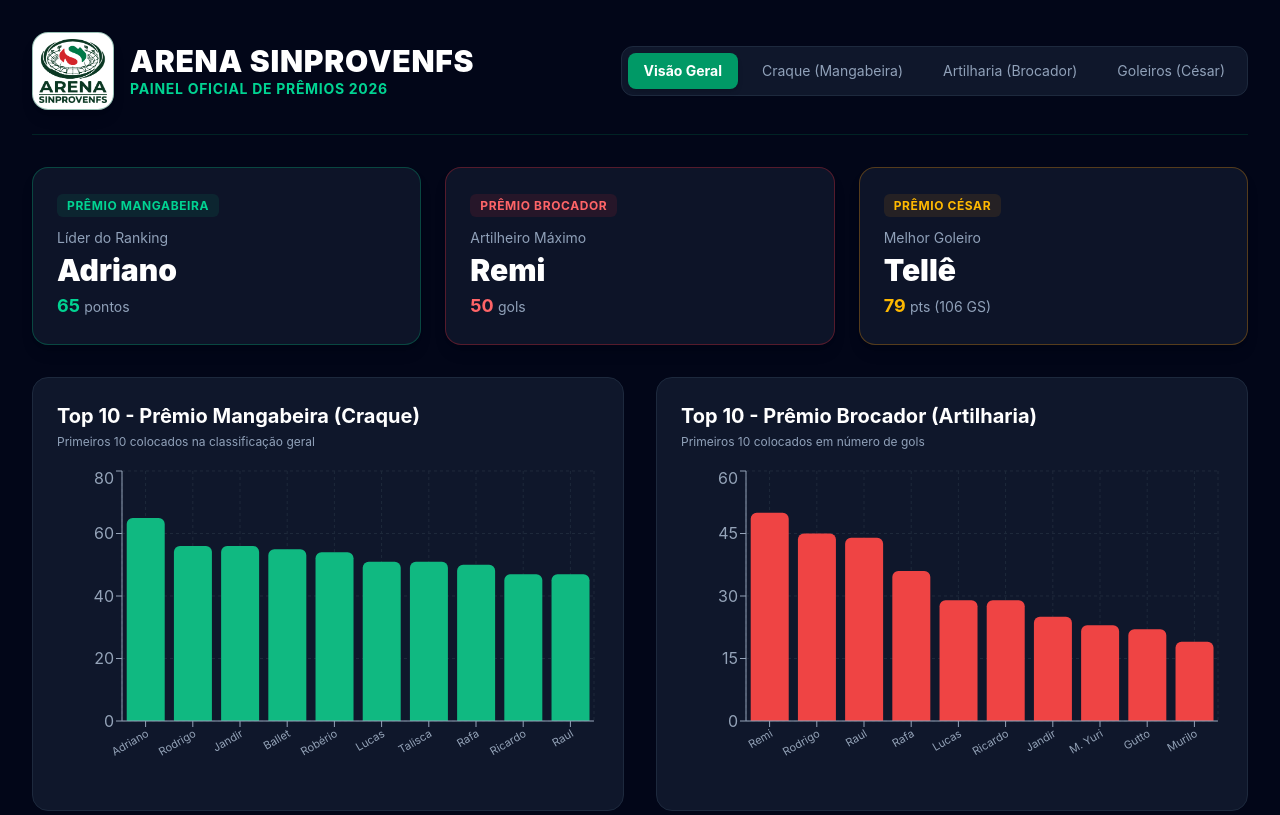
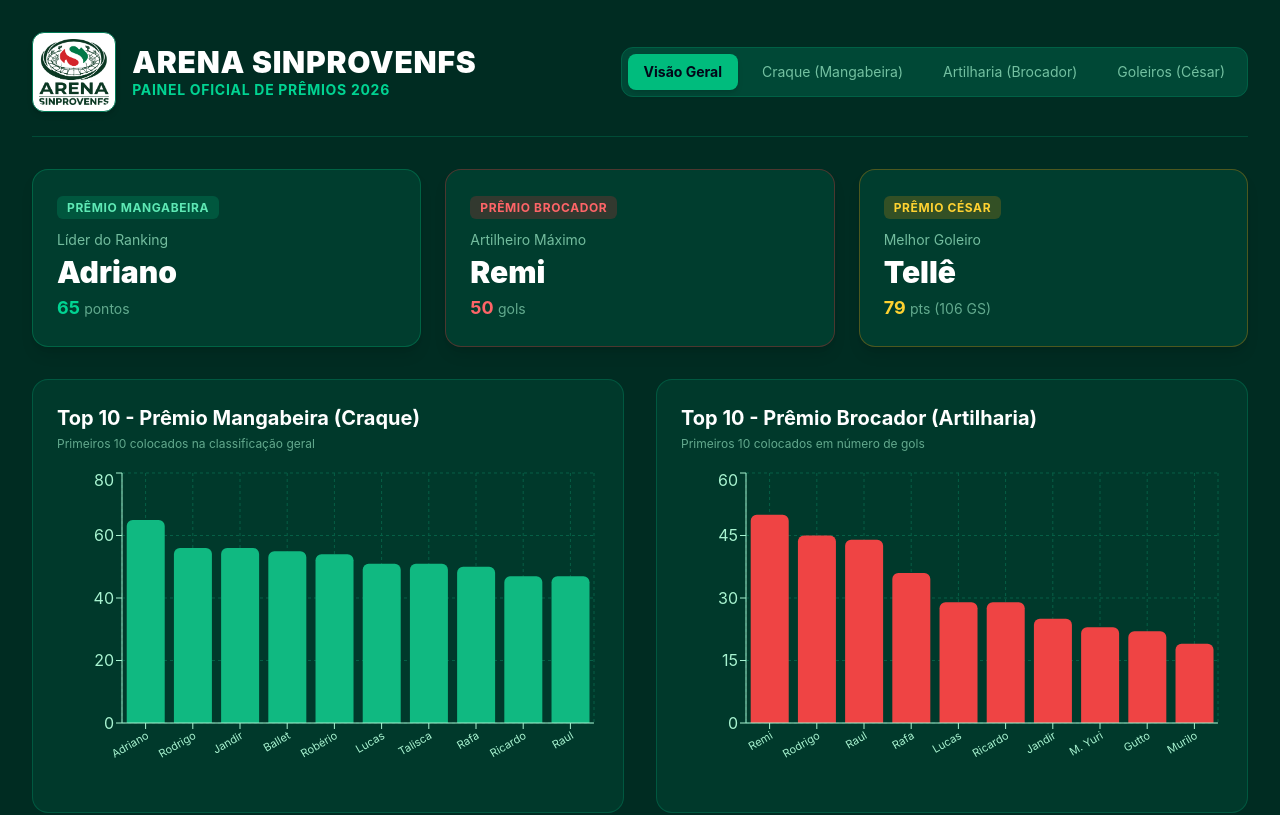
Before and after one commit to arenasinprovenfs/premio2026, a React (Vite) app: page / in a window 1280 px wide. Shown: the top 815 px of the page. Built offline with nearby package versions, Linux system fonts and the light colour scheme.

Commit message:
Ajustando cor de fundo verde e corrigindo carregamento da logo

```diff
--- a/src/App.jsx
+++ b/src/App.jsx
@@ -148,7 +148,7 @@ export default function App() {
         </span>
       );
     }
-    return <span className="text-slate-500 font-semibold px-2">#{pos}</span>;
+    return <span className="text-emerald-300/40 font-semibold px-2">#{pos}</span>;
   };
 
   // Selos 1º Colocado
@@ -167,21 +167,23 @@ export default function App() {
         </span>
       );
     }
-    return <span className="text-slate-500 font-semibold px-2">#{pos}</span>;
+    return <span className="text-emerald-300/40 font-semibold px-2">#{pos}</span>;
   };
 
   return (
-    <div className="min-h-screen bg-slate-950 text-slate-100 p-4 md:p-8 font-sans">
-      {/* Header com a Logo Oficial da Arena */}
-      <header className="mb-8 border-b border-emerald-900/40 pb-6 flex flex-col md:flex-row justify-between items-start md:items-center gap-4">
+    <div className="min-h-screen bg-emerald-950 text-emerald-50 p-4 md:p-8 font-sans">
+      {/* Header com a Logo */}
+      <header className="mb-8 border-b border-emerald-800/60 pb-6 flex flex-col md:flex-row justify-between items-start md:items-center gap-4">
         <div className="flex items-center gap-4">
-          <div className="bg-white p-1.5 rounded-2xl shadow-lg border border-emerald-800/40 flex items-center justify-center">
-            <img
-              src="/logo.png"
-              alt="Logo Arena Sinprovenfs"
-              className="h-14 sm:h-16 w-auto object-contain"
-            />
-          </div>
+          <img
+            src="/logo.png"
+            alt="Logo Arena Sinprovenfs"
+            className="h-16 sm:h-20 w-auto object-contain rounded-xl bg-white p-1.5 shadow-md border border-emerald-700"
+            onError={(e) => {
+              e.target.onerror = null;
+              e.target.style.display = 'none';
+            }}
+          />
           <div>
             <h1 className="text-2xl sm:text-3xl font-black text-white tracking-wide flex items-center gap-2">
               ARENA SINPROVENFS
@@ -190,29 +192,29 @@ export default function App() {
           </div>
         </div>
 
-        {/* Menu de Navegação Personalizado */}
-        <div className="flex flex-wrap gap-2 bg-slate-900 p-1.5 rounded-xl border border-slate-800">
+        {/* Menu de Navegação */}
+        <div className="flex flex-wrap gap-2 bg-emerald-900/80 p-1.5 rounded-xl border border-emerald-800">
           <button
             onClick={() => setAba('geral')}
-            className={`px-4 py-2 rounded-lg text-sm transition-all ${aba === 'geral' ? 'bg-emerald-600 text-white shadow-md font-bold' : 'text-slate-400 hover:text-white'}`}
+            className={`px-4 py-2 rounded-lg text-sm transition-all ${aba === 'geral' ? 'bg-emerald-500 text-slate-950 shadow-md font-bold' : 'text-emerald-200/70 hover:text-white'}`}
           >
             Visão Geral
           </button>
           <button
             onClick={() => setAba('mangabeira')}
-            className={`px-4 py-2 rounded-lg text-sm transition-all ${aba === 'mangabeira' ? 'bg-emerald-700 text-white shadow-md font-bold' : 'text-slate-400 hover:text-white'}`}
+            className={`px-4 py-2 rounded-lg text-sm transition-all ${aba === 'mangabeira' ? 'bg-emerald-600 text-white shadow-md font-bold' : 'text-emerald-200/70 hover:text-white'}`}
           >
             Craque (Mangabeira)
           </button>
           <button
             onClick={() => setAba('brocador')}
-            className={`px-4 py-2 rounded-lg text-sm transition-all ${aba === 'brocador' ? 'bg-red-600 text-white shadow-md font-bold' : 'text-slate-400 hover:text-white'}`}
+            className={`px-4 py-2 rounded-lg text-sm transition-all ${aba === 'brocador' ? 'bg-red-600 text-white shadow-md font-bold' : 'text-emerald-200/70 hover:text-white'}`}
           >
             Artilharia (Brocador)
           </button>
           <button
             onClick={() => setAba('cesar')}
-            className={`px-4 py-2 rounded-lg text-sm transition-all ${aba === 'cesar' ? 'bg-amber-500 text-slate-950 shadow-md font-bold' : 'text-slate-400 hover:text-white'}`}
+            className={`px-4 py-2 rounded-lg text-sm transition-all ${aba === 'cesar' ? 'bg-amber-500 text-slate-950 shadow-md font-bold' : 'text-emerald-200/70 hover:text-white'}`}
           >
             Goleiros (César)
           </button>
@@ -223,55 +225,55 @@ export default function App() {
       {aba === 'geral' && (
         <>
           <div className="grid grid-cols-1 md:grid-cols-3 gap-6 mb-8">
-            <div className="bg-slate-900/90 p-6 rounded-2xl border border-emerald-500/30 shadow-lg relative overflow-hidden">
-              <span className="text-xs font-bold uppercase tracking-wider text-emerald-400 bg-emerald-500/10 px-2.5 py-1 rounded-md">Prêmio Mangabeira</span>
-              <p className="text-slate-400 text-sm mt-3">Líder do Ranking</p>
+            <div className="bg-emerald-900/50 p-6 rounded-2xl border border-emerald-500/30 shadow-lg relative overflow-hidden">
+              <span className="text-xs font-bold uppercase tracking-wider text-emerald-300 bg-emerald-500/20 px-2.5 py-1 rounded-md">Prêmio Mangabeira</span>
+              <p className="text-emerald-200/70 text-sm mt-3">Líder do Ranking</p>
               <p className="text-3xl font-black text-white mt-1">{rankingMangabeira[0]?.nome}</p>
-              <p className="text-emerald-400 font-bold text-lg mt-1">{rankingMangabeira[0]?.pontos} <span className="text-sm font-normal text-slate-400">pontos</span></p>
+              <p className="text-emerald-400 font-bold text-lg mt-1">{rankingMangabeira[0]?.pontos} <span className="text-sm font-normal text-emerald-200/60">pontos</span></p>
             </div>
 
-            <div className="bg-slate-900/90 p-6 rounded-2xl border border-red-500/30 shadow-lg relative overflow-hidden">
-              <span className="text-xs font-bold uppercase tracking-wider text-red-400 bg-red-500/10 px-2.5 py-1 rounded-md">Prêmio Brocador</span>
-              <p className="text-slate-400 text-sm mt-3">Artilheiro Máximo</p>
+            <div className="bg-emerald-900/50 p-6 rounded-2xl border border-red-500/30 shadow-lg relative overflow-hidden">
+              <span className="text-xs font-bold uppercase tracking-wider text-red-400 bg-red-500/20 px-2.5 py-1 rounded-md">Prêmio Brocador</span>
+              <p className="text-emerald-200/70 text-sm mt-3">Artilheiro Máximo</p>
               <p className="text-3xl font-black text-white mt-1">{rankingBrocador[0]?.nome}</p>
-              <p className="text-red-400 font-bold text-lg mt-1">{rankingBrocador[0]?.gols} <span className="text-sm font-normal text-slate-400">gols</span></p>
+              <p className="text-red-400 font-bold text-lg mt-1">{rankingBrocador[0]?.gols} <span className="text-sm font-normal text-emerald-200/60">gols</span></p>
             </div>
 
-            <div className="bg-slate-900/90 p-6 rounded-2xl border border-amber-500/30 shadow-lg relative overflow-hidden">
-              <span className="text-xs font-bold uppercase tracking-wider text-amber-400 bg-amber-500/10 px-2.5 py-1 rounded-md">Prêmio César</span>
-              <p className="text-slate-400 text-sm mt-3">Melhor Goleiro</p>
+            <div className="bg-emerald-900/50 p-6 rounded-2xl border border-amber-500/30 shadow-lg relative overflow-hidden">
+              <span className="text-xs font-bold uppercase tracking-wider text-amber-300 bg-amber-500/20 px-2.5 py-1 rounded-md">Prêmio César</span>
+              <p className="text-emerald-200/70 text-sm mt-3">Melhor Goleiro</p>
               <p className="text-3xl font-black text-white mt-1">{rankingCesar[0]?.nome}</p>
-              <p className="text-amber-400 font-bold text-lg mt-1">{rankingCesar[0]?.pontos} <span className="text-sm font-normal text-slate-400">pts ({rankingCesar[0]?.golsSofridos} GS)</span></p>
+              <p className="text-amber-300 font-bold text-lg mt-1">{rankingCesar[0]?.pontos} <span className="text-sm font-normal text-emerald-200/60">pts ({rankingCesar[0]?.golsSofridos} GS)</span></p>
             </div>
           </div>
 
           <div className="grid grid-cols-1 lg:grid-cols-2 gap-8 mb-8">
-            <div className="bg-slate-900 p-6 rounded-2xl border border-slate-800">
+            <div className="bg-emerald-900/40 p-6 rounded-2xl border border-emerald-800/80">
               <h2 className="text-xl font-bold text-white mb-1">Top 10 - Prêmio Mangabeira (Craque)</h2>
-              <p className="text-slate-400 text-xs mb-4">Primeiros 10 colocados na classificação geral</p>
+              <p className="text-emerald-200/60 text-xs mb-4">Primeiros 10 colocados na classificação geral</p>
               <div className="h-80 w-full mt-2">
                 <ResponsiveContainer width="100%" height="100%">
                   <BarChart data={rankingMangabeira.slice(0, 10)}>
-                    <CartesianGrid strokeDasharray="3 3" stroke="#1e293b" />
-                    <XAxis dataKey="nome" stroke="#94a3b8" tick={{ fontSize: 11 }} interval={0} angle={-30} textAnchor="end" height={60} />
-                    <YAxis stroke="#94a3b8" />
-                    <Tooltip contentStyle={{ backgroundColor: '#0f172a', borderColor: '#334155', borderRadius: '8px' }} />
+                    <CartesianGrid strokeDasharray="3 3" stroke="#065f46" />
+                    <XAxis dataKey="nome" stroke="#a7f3d0" tick={{ fontSize: 11 }} interval={0} angle={-30} textAnchor="end" height={60} />
+                    <YAxis stroke="#a7f3d0" />
+                    <Tooltip contentStyle={{ backgroundColor: '#064e3b', borderColor: '#065f46', borderRadius: '8px', color: '#fff' }} />
                     <Bar dataKey="pontos" name="Pontos" fill="#10b981" radius={[6, 6, 0, 0]} />
                   </BarChart>
                 </ResponsiveContainer>
               </div>
             </div>
 
-            <div className="bg-slate-900 p-6 rounded-2xl border border-slate-800">
+            <div className="bg-emerald-900/40 p-6 rounded-2xl border border-emerald-800/80">
               <h2 className="text-xl font-bold text-white mb-1">Top 10 - Prêmio Brocador (Artilharia)</h2>
-              <p className="text-slate-400 text-xs mb-4">Primeiros 10 colocados em número de gols</p>
+              <p className="text-emerald-200/60 text-xs mb-4">Primeiros 10 colocados em número de gols</p>
               <div className="h-80 w-full mt-2">
                 <ResponsiveContainer width="100%" height="100%">
                   <BarChart data={rankingBrocador.slice(0, 10)}>
-                    <CartesianGrid strokeDasharray="3 3" stroke="#1e293b" />
-                    <XAxis dataKey="nome" stroke="#94a3b8" tick={{ fontSize: 11 }} interval={0} angle={-30} textAnchor="end" height={60} />
-                    <YAxis stroke="#94a3b8" />
-                    <Tooltip contentStyle={{ backgroundColor: '#0f172a', borderColor: '#334155', borderRadius: '8px' }} />
+                    <CartesianGrid strokeDasharray="3 3" stroke="#065f46" />
+                    <XAxis dataKey="nome" stroke="#a7f3d0" tick={{ fontSize: 11 }} interval={0} angle={-30} textAnchor="end" height={60} />
+                    <YAxis stroke="#a7f3d0" />
+                    <Tooltip contentStyle={{ backgroundColor: '#064e3b', borderColor: '#065f46', borderRadius: '8px', color: '#fff' }} />
                     <Bar dataKey="gols" name="Gols" fill="#ef4444" radius={[6, 6, 0, 0]} />
                   </BarChart>
                 </ResponsiveContainer>
@@ -279,16 +281,16 @@ export default function App() {
             </div>
           </div>
 
-          <div className="bg-slate-900 p-6 rounded-2xl border border-slate-800">
+          <div className="bg-emerald-900/40 p-6 rounded-2xl border border-emerald-800/80">
             <h2 className="text-xl font-bold text-white mb-1">Prêmio César - Desempenho dos Goleiros</h2>
-            <p className="text-slate-400 text-xs mb-4">Comparativo de Pontos obtidos vs. Gols Sofridos</p>
+            <p className="text-emerald-200/60 text-xs mb-4">Comparativo de Pontos obtidos vs. Gols Sofridos</p>
             <div className="h-72 w-full">
               <ResponsiveContainer width="100%" height="100%">
                 <BarChart data={rankingCesar}>
-                  <CartesianGrid strokeDasharray="3 3" stroke="#1e293b" />
-                  <XAxis dataKey="nome" stroke="#94a3b8" />
-                  <YAxis stroke="#94a3b8" />
-                  <Tooltip contentStyle={{ backgroundColor: '#0f172a', borderColor: '#334155', borderRadius: '8px' }} />
+                  <CartesianGrid strokeDasharray="3 3" stroke="#065f46" />
+                  <XAxis dataKey="nome" stroke="#a7f3d0" />
+                  <YAxis stroke="#a7f3d0" />
+                  <Tooltip contentStyle={{ backgroundColor: '#064e3b', borderColor: '#065f46', borderRadius: '8px', color: '#fff' }} />
                   <Legend />
                   <Bar dataKey="pontos" name="Pontos" fill="#f59e0b" radius={[6, 6, 0, 0]} />
                   <Bar dataKey="golsSofridos" name="Gols Sofridos" fill="#ef4444" radius={[6, 6, 0, 0]} />
@@ -301,22 +303,22 @@ export default function App() {
 
       {/* ABA MANGABEIRA */}
       {aba === 'mangabeira' && (
-        <div className="bg-slate-900 p-6 rounded-2xl border border-slate-800">
+        <div className="bg-emerald-900/40 p-6 rounded-2xl border border-emerald-800/80">
           <div className="flex flex-col sm:flex-row justify-between items-start sm:items-center gap-2 mb-6">
             <div>
-              <h2 className="text-2xl font-bold text-emerald-400">Classificação Geral - Prêmio Mangabeira</h2>
-              <p className="text-slate-400 text-sm mt-1">Destaque especial para a zona de elite (Top 7 G7)</p>
+              <h2 className="text-2xl font-bold text-emerald-300">Classificação Geral - Prêmio Mangabeira</h2>
+              <p className="text-emerald-200/60 text-sm mt-1">Destaque especial para a zona de elite (Top 7 G7)</p>
             </div>
             <div className="flex gap-2">
               <span className="bg-emerald-500/20 text-emerald-300 border border-emerald-500/30 px-3 py-1 rounded-full text-xs font-semibold">G7 Destacado</span>
-              <span className="bg-slate-800 text-slate-400 px-3 py-1 rounded-full text-xs font-semibold">{rankingMangabeira.length} Jogadores</span>
+              <span className="bg-emerald-950 text-emerald-300/70 px-3 py-1 rounded-full text-xs font-semibold">{rankingMangabeira.length} Jogadores</span>
             </div>
           </div>
 
           <div className="overflow-x-auto">
             <table className="w-full text-left border-collapse">
               <thead>
-                <tr className="border-b border-slate-800 text-slate-400 text-xs font-bold uppercase tracking-wider">
+                <tr className="border-b border-emerald-800 text-emerald-300/70 text-xs font-bold uppercase tracking-wider">
                   <th className="py-3.5 px-4">Classificação</th>
                   <th className="py-3.5 px-4">Jogador</th>
                   <th className="py-3.5 px-4 text-right">Pontuação Geral</th>
@@ -330,16 +332,16 @@ export default function App() {
                       key={item.nome}
                       className={`border-b transition-all ${
                         isTop7
-                          ? 'bg-gradient-to-r from-emerald-950/60 via-slate-900 to-slate-900 border-emerald-500/30 font-semibold'
-                          : 'border-slate-800/40 hover:bg-slate-800/30 text-slate-300'
+                          ? 'bg-gradient-to-r from-emerald-800/60 via-emerald-900/40 to-emerald-950 border-emerald-500/30 font-semibold'
+                          : 'border-emerald-800/40 hover:bg-emerald-900/30 text-emerald-100'
                       }`}
                     >
                       <td className="py-3.5 px-4">{getPodioBadgeG7(item.pos)}</td>
                       <td className={`py-3.5 px-4 ${isTop7 ? 'text-white font-bold text-base' : 'font-medium'}`}>
                         {item.nome}
                       </td>
-                      <td className="py-3.5 px-4 text-right font-black text-emerald-400 text-base">
-                        {item.pontos} <span className="text-xs text-slate-400 font-normal">pts</span>
+                      <td className="py-3.5 px-4 text-right font-black text-amber-300 text-base">
+                        {item.pontos} <span className="text-xs text-emerald-200/60 font-normal">pts</span>
                       </td>
                     </tr>
                   );
@@ -352,11 +354,11 @@ export default function App() {
 
       {/* ABA BROCADOR */}
       {aba === 'brocador' && (
-        <div className="bg-slate-900 p-6 rounded-2xl border border-slate-800">
+        <div className="bg-emerald-900/40 p-6 rounded-2xl border border-emerald-800/80">
           <div className="flex justify-between items-center mb-6">
             <div>
               <h2 className="text-2xl font-bold text-red-400">Classificação Geral - Prêmio Brocador</h2>
-              <p className="text-slate-400 text-sm mt-1">Ranking de artilharia completo com destaque para o Líder</p>
+              <p className="text-emerald-200/60 text-sm mt-1">Ranking de artilharia completo com destaque para o Líder</p>
             </div>
             <span className="bg-red-500/10 text-red-400 px-3 py-1 rounded-full text-xs font-semibold">{rankingBrocador.length} Jogadores</span>
           </div>
@@ -364,7 +366,7 @@ export default function App() {
           <div className="overflow-x-auto">
             <table className="w-full text-left border-collapse">
               <thead>
-                <tr className="border-b border-slate-800 text-slate-400 text-sm">
+                <tr className="border-b border-emerald-800 text-emerald-300/70 text-sm">
                   <th className="py-3 px-4">Posição</th>
                   <th className="py-3 px-4">Jogador</th>
                   <th className="py-3 px-4 text-right">Total de Gols</th>
@@ -379,7 +381,7 @@ export default function App() {
                       className={`border-b transition-all ${
                         isLider
                           ? 'bg-red-950/40 border-red-500/30 font-semibold'
-                          : 'border-slate-800/50 hover:bg-slate-800/30'
+                          : 'border-emerald-800/40 hover:bg-emerald-900/30'
                       }`}
                     >
                       <td className="py-3 px-4">{getPodioApenasPrimeiro(item.pos, 'red')}</td>
@@ -401,16 +403,16 @@ export default function App() {
       {/* ABA GOLEIROS */}
       {aba === 'cesar' && (
         <div className="space-y-8">
-          <div className="bg-slate-900 p-6 rounded-2xl border border-slate-800">
-            <h2 className="text-2xl font-bold text-amber-400 mb-2">Prêmio César - Gráfico dos Goleiros</h2>
-            <p className="text-slate-400 text-sm mb-6">Comparação entre Pontuação obtida e Gols Sofridos</p>
+          <div className="bg-emerald-900/40 p-6 rounded-2xl border border-emerald-800/80">
+            <h2 className="text-2xl font-bold text-amber-300 mb-2">Prêmio César - Gráfico dos Goleiros</h2>
+            <p className="text-emerald-200/60 text-sm mb-6">Comparação entre Pontuação obtida e Gols Sofridos</p>
             <div className="h-80 w-full">
               <ResponsiveContainer width="100%" height="100%">
                 <BarChart data={rankingCesar}>
-                  <CartesianGrid strokeDasharray="3 3" stroke="#1e293b" />
-                  <XAxis dataKey="nome" stroke="#94a3b8" />
-                  <YAxis stroke="#94a3b8" />
-                  <Tooltip contentStyle={{ backgroundColor: '#0f172a', borderColor: '#334155', borderRadius: '8px' }} />
+                  <CartesianGrid strokeDasharray="3 3" stroke="#065f46" />
+                  <XAxis dataKey="nome" stroke="#a7f3d0" />
+                  <YAxis stroke="#a7f3d0" />
+                  <Tooltip contentStyle={{ backgroundColor: '#064e3b', borderColor: '#065f46', borderRadius: '8px', color: '#fff' }} />
                   <Legend />
                   <Bar dataKey="pontos" name="Pontos" fill="#f59e0b" radius={[6, 6, 0, 0]} />
                   <Bar dataKey="golsSofridos" name="Gols Sofridos" fill="#ef4444" radius={[6, 6, 0, 0]} />
@@ -419,12 +421,12 @@ export default function App() {
             </div>
           </div>
 
-          <div className="bg-slate-900 p-6 rounded-2xl border border-slate-800">
+          <div className="bg-emerald-900/40 p-6 rounded-2xl border border-emerald-800/80">
             <h2 className="text-xl font-bold text-white mb-4">Tabela de Classificação dos Goleiros</h2>
             <div className="overflow-x-auto">
               <table className="w-full text-left border-collapse">
                 <thead>
-                  <tr className="border-b border-slate-800 text-slate-400 text-sm">
+                  <tr className="border-b border-emerald-800 text-emerald-300/70 text-sm">
                     <th className="py-3 px-4">Posição</th>
                     <th className="py-3 px-4">Goleiro</th>
                     <th className="py-3 px-4 text-center">Pontos</th>
@@ -439,15 +441,15 @@ export default function App() {
                         key={item.nome}
                         className={`border-b transition-all ${
                           isLider
-                            ? 'bg-amber-950/30 border-amber-500/30 font-semibold'
-                            : 'border-slate-800/50 hover:bg-slate-800/30'
+                            ? 'bg-amber-950/40 border-amber-500/30 font-semibold'
+                            : 'border-emerald-800/40 hover:bg-emerald-900/30'
                         }`}
                       >
                         <td className="py-3 px-4">{getPodioApenasPrimeiro(item.pos, 'amber')}</td>
                         <td className={`py-3 px-4 ${isLider ? 'text-white font-bold text-base' : 'font-medium'}`}>
                           {item.nome}
                         </td>
-                        <td className="py-3 px-4 text-center font-bold text-amber-400">{item.pontos} pts</td>
+                        <td className="py-3 px-4 text-center font-bold text-amber-300">{item.pontos} pts</td>
                         <td className="py-3 px-4 text-right font-bold text-red-400">{item.golsSofridos} GS</td>
                       </tr>
                     );
```
